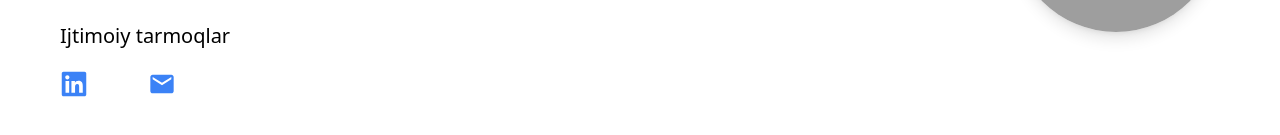
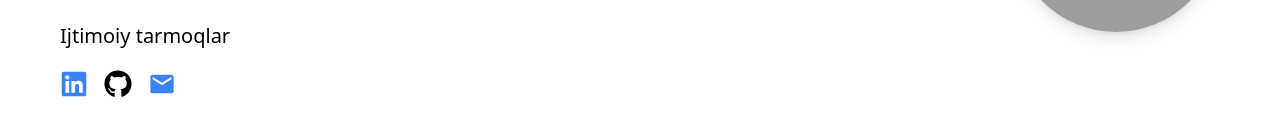
Before and after one commit to shokhruh61/shokhruh-uz, a React (Vite) app: page / in a window 1280 px wide. Shown: the part 429-564 px from the top of the page. Built offline with nearby package versions, Linux system fonts and the light colour scheme; grey boxes are pictures that could not be loaded.

Commit message:
Change GitHub link color from white to black on Home page

```diff
--- a/src/pages/Home.jsx
+++ b/src/pages/Home.jsx
@@ -60,7 +60,7 @@ function Home() {
                   href="https://github.com/shokhruh61"
                   target="_blank"
                   rel="noopener noreferrer"
-                  className="text-white"
+                  className="text-black"
                 >
                   <FaGithub className="h-7 w-7" />
                 </a>
```
